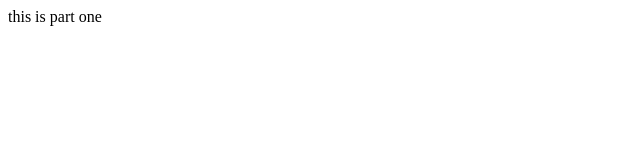
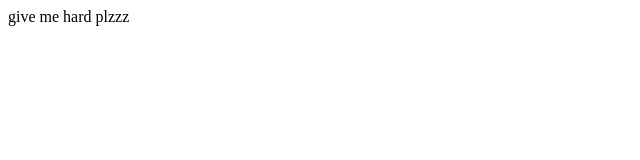
Before and after one commit to V0B0/Entertainment-, a plain HTML site: page index.html in a window 1280 px wide. Shown: the full height of the page, 0-640 px from the left. Drawn offline with Linux system fonts and the light colour scheme.

Commit message:
first commit

```diff
--- a/index.html
+++ b/index.html
@@ -6,6 +6,6 @@
     <title>Document</title>
 </head>
 <body>
-    this is part one
+    give me hard plzzz
 </body>
 </html>
```
